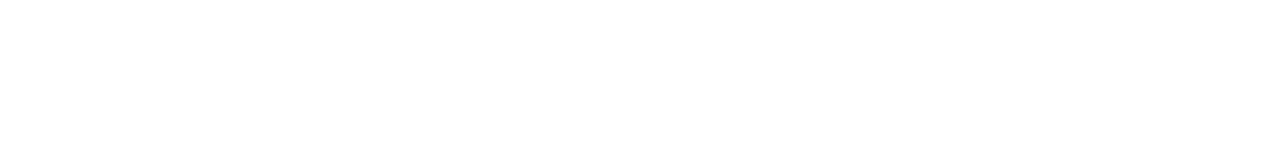
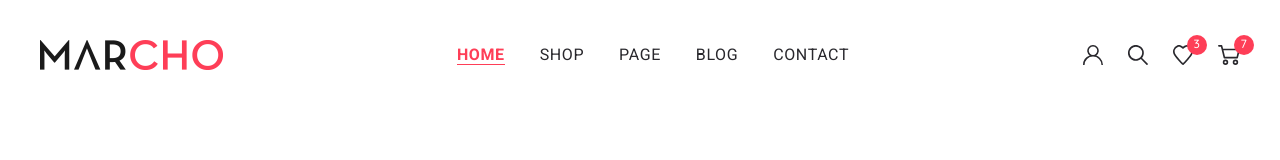
Before and after one commit to evgenok/marcho, a website: page app/index.html in a window 1280 px wide. Drawn offline with Linux system fonts and the light colour scheme.

Commit message:
added header

```diff
--- a/app/index.html
+++ b/app/index.html
@@ -1,18 +1,70 @@
 <!DOCTYPE html>
 <html lang="en">
+
 <head>
    <meta charset="UTF-8">
    <meta http-equiv="X-UA-Compatible" content="IE=edge">
    <meta name="viewport" content="width=device-width, initial-scale=1.0">
    <title>Document</title>
+   <link rel="preconnect" href="https://fonts.googleapis.com">
+   <link rel="preconnect" href="https://fonts.gstatic.com" crossorigin>
+   <link
+      href="https://fonts.googleapis.com/css2?family=Quicksand:wght@400;500&family=Roboto:wght@400;500;700&display=swap"
+      rel="stylesheet">
    <link rel="stylesheet" href="css/style.min.css">
 </head>
+
 <body>
 
+   <header class="header">
+      <div class="container">
+         <div class="header__inner">
+            <a href="#" class="logo">
+               <img src="images/logo.png" alt="logo" class="logo__img">
+            </a>
+            <nav class="menu">
+               <ul class="menu__list">
+                  <li class="menu__list-item">
+                     <a href="#" class="menu__list-link menu__list-link--active">home</a>
+                  </li>
+                  <li class="menu__list-item">
+                     <a href="#" class="menu__list-link">shop</a>
+                  </li>
+                  <li class="menu__list-item">
+                     <a href="#" class="menu__list-link">page</a>
+                  </li>
+                  <li class="menu__list-item">
+                     <a href="#" class="menu__list-link">blog</a>
+                  </li>
+                  <li class="menu__list-item">
+                     <a href="#" class="menu__list-link">contact</a>
+                  </li>
+               </ul>
+            </nav>
+            <div class="user__nav">
+               <a href="#" class="user__nav-link">
+                  <img src="images/icons/1.svg" alt="" class="user__nav-link-img">
+               </a>
+               <a href="#" class="user__nav-link">
+                  <img src="images/icons/2.svg" alt="" class="user__nav-link-img">
+               </a>
+               <a href="#" class="user__nav-link">
+                  <img src="images/icons/3.svg" alt="" class="user__nav-link-img">
+                  <span class="user__nav-num">3</span>
+               </a>
+               <a href="#" class="user__nav-link">
+                  <img src="images/icons/4.svg" alt="" class="user__nav-link-img">
+                  <span class="user__nav-num">7</span>
+               </a>
+            </div>
+         </div>
+      </div>
+   </header>
 
 
 
 
    <script src="js/main.min.js"></script>
 </body>
+
 </html>
--- a/app/scss/_global.scss
+++ b/app/scss/_global.scss
@@ -63,14 +63,15 @@ select {
 }
 
 body {
-   // font-family: "Raleway", sans-serif;
-   font-family: "Roboto Condensed", sans-serif;
+   // font-family: "Quicksand", sans-serif;
+   font-family: "Roboto", sans-serif;
    font-size: 14px;
    line-height: 18px;
    font-weight: 400;
    letter-spacing: 0.6px;
    padding: 0;
    margin: 0;
+   color: #8d8d8d;
 }
 
 .container {
--- a/app/scss/_vars.scss
+++ b/app/scss/_vars.scss
@@ -0,0 +1,4 @@
+$red: #fe3e57;
+$title: #29282d;
+$text2: #8d8d8d;
+$bg: #f6f6f6;
--- a/app/scss/style.scss
+++ b/app/scss/style.scss
@@ -1,32 +1,60 @@
-@import 'fonts.scss';
-@import 'global.scss';
-@import 'vars.scss';
+@import "fonts.scss";
+@import "global.scss";
+@import "vars.scss";
 
+.header {
+   padding: 40px 0;
+}
+.header__inner {
+   display: flex;
+   justify-content: space-between;
+   align-items: center;
+}
+.menu__list {
+   display: flex;
+}
+.menu__list-item + .menu__list-item {
+   padding-left: 35px;
+}
+.menu__list-link {
+   font-size: 16px;
+   color: $title;
+   font-weight: 400;
+   line-height: 1.2;
+   text-transform: uppercase;
+   transition: all 0.3s ease;
+}
+.menu__list-link:hover {
+   color: $red;
+   border-bottom: 1px solid #fe3e57;
+}
+.menu__list-link--active {
+   color: $red;
+   border-bottom: 1px solid $red;
+   font-weight: bold;
+}
+.user__nav {
+   display: flex;
+}
+.user__nav-link {
+   position: relative;
+}
+.user__nav-link + .user__nav-link {
+   padding-left: 25px;
+}
+.user__nav-num {
+   position: absolute;
+   width: 20px;
+   height: 20px;
+   border-radius: 50%;
+   background-color: $red;
+   top: -10px;
+   right: -14px;
+   text-align: center;
+   color: #fff;
+   font-family: "Quicksand", sans-serif;
+   font-weight: 500;
+   font-size: 12px;
+}
 
-
-
-
-
-
-
-
-
-
-
-
-
-
-
-
-
-
-
-
-
-
-
-
-
-
-
-@import 'media.scss';
+@import "media.scss";
```
Also changed, not shown: app/css/style.min.css, app/images/icons/1.svg (added), app/images/icons/2.svg (added), app/images/icons/3.svg (added), app/images/icons/4.svg (added), app/images/logo.png (added). Lines whose indentation alone changed are shown as unchanged.
